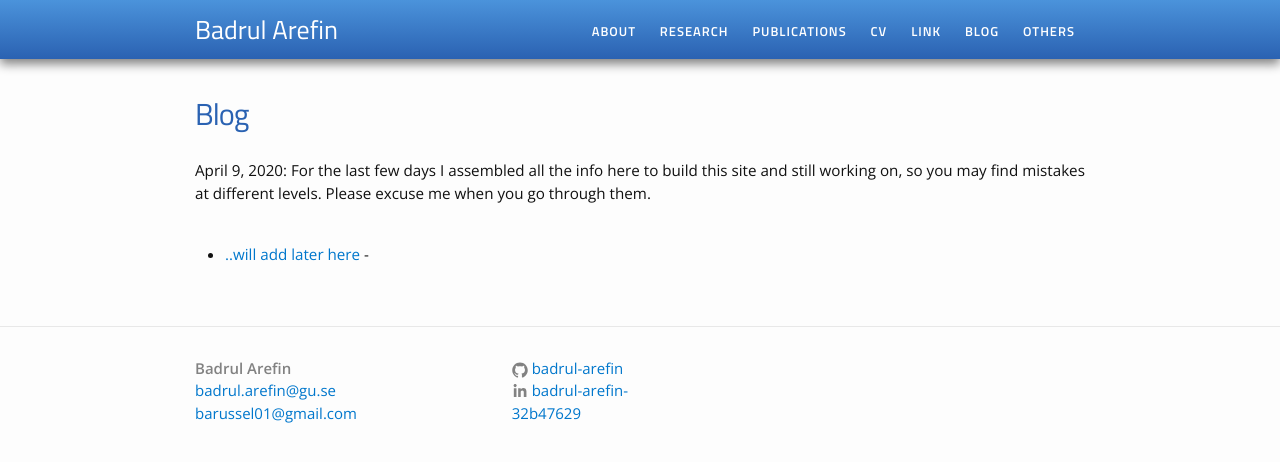
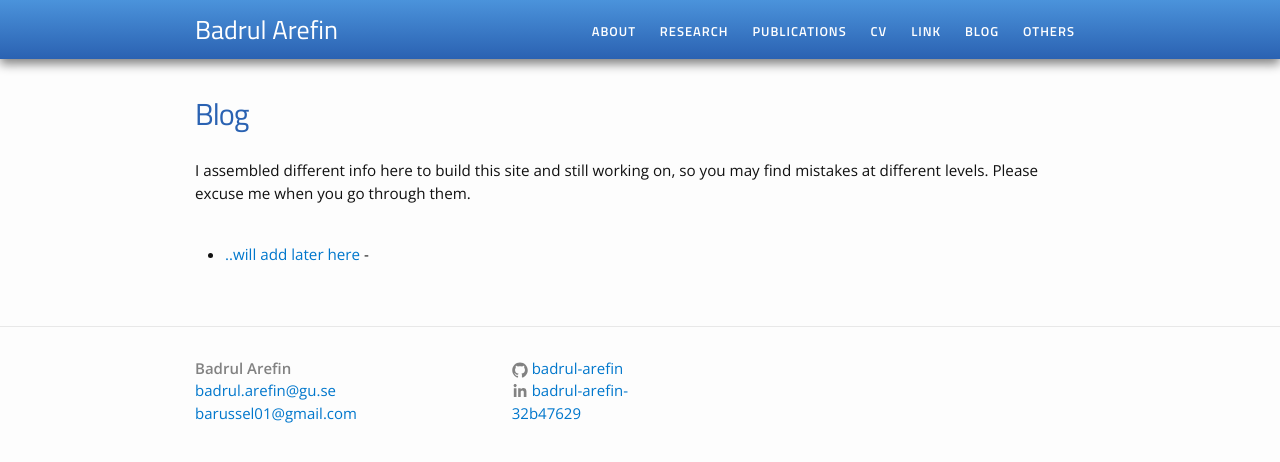
Before and after one commit to Badrul-Arefin/badrul-arefin.github.io, a Jekyll site: the page built from blog.md, in a window 1280 px wide. Shown: the top 462 px of the page. Built offline with Jekyll 4.4.1, drawn with Linux system fonts in a browser that asks for light colours.

Commit message:
Update blog.md

```diff
--- a/blog.md
+++ b/blog.md
@@ -4,7 +4,7 @@ permalink: /blog/
 title: Blog
 ---
 
-April 9, 2020: For the last few days I assembled all the info here to build this site and still working on, so you may find mistakes at different levels. Please excuse me when you go through them. <br><br>
+I assembled different info here to build this site and still working on, so you may find mistakes at different levels. Please excuse me when you go through them. <br><br>
 
 <ul>
 	<li><a href="Add later">..will add later here</a> - </li>
```
